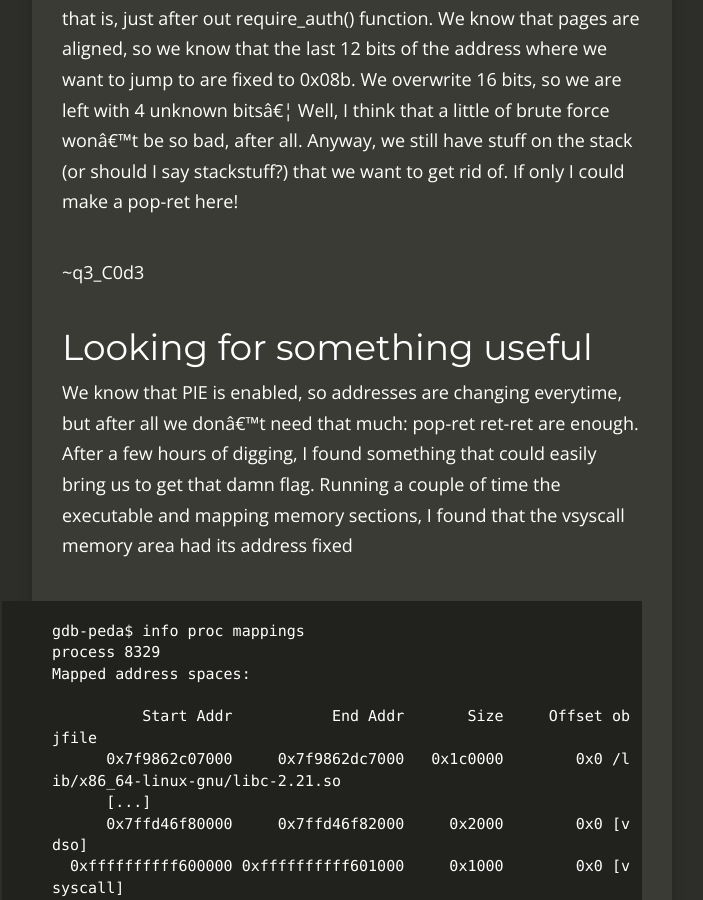
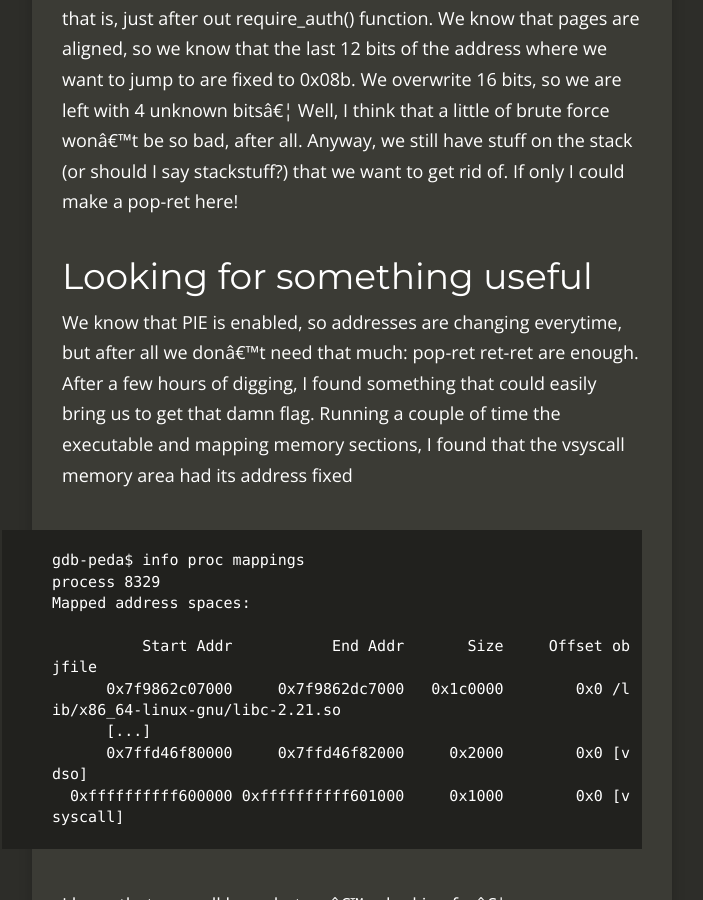
Before and after one commit to TowerofHanoi/towerofhanoi.github.io, a Jekyll site: the page built from _posts/2015-10-24-StackStuff.md, in a window 1280 px wide and 900 px high, scrolled down 6342 px. Shown: the whole window, without its empty margins (288-991 px from the left). Built offline with Jekyll 4.4.1, drawn with Linux system fonts in a browser that asks for light colours; nearby versions of some CDN libraries; Markdown is read by kramdown in place of the engine named in the settings; comment, search, counter and statistics services are not loaded.

Commit message:
moar fix

```diff
--- a/_posts/2015-10-24-StackStuff.md
+++ b/_posts/2015-10-24-StackStuff.md
@@ -213,7 +213,6 @@ We can also notice another thing: 0x7ffd46f25118 is very similar to the return a
 Good! We're almost there! On the stack we have 0x00007f98631f6177, and we want to return to 0x00007f98631f808b, that is, just after out require_auth() function. We know that pages are aligned, so we know that the last 12 bits of the address where we want to jump to are fixed to 0x08b. We overwrite 16 bits, so we are left with 4 unknown bits... Well, I think that a little of brute force won't be so bad, after all. Anyway, we still have stuff on the stack (or should I say stackstuff?) that we want to get rid of. If only I could make a pop-ret here!
 
 
-~q3_C0d3
 
 # Looking for something useful
 
```
Also changed, not shown: other parts of _posts/2015-10-24-StackStuff.md (+2 -0 lines).
